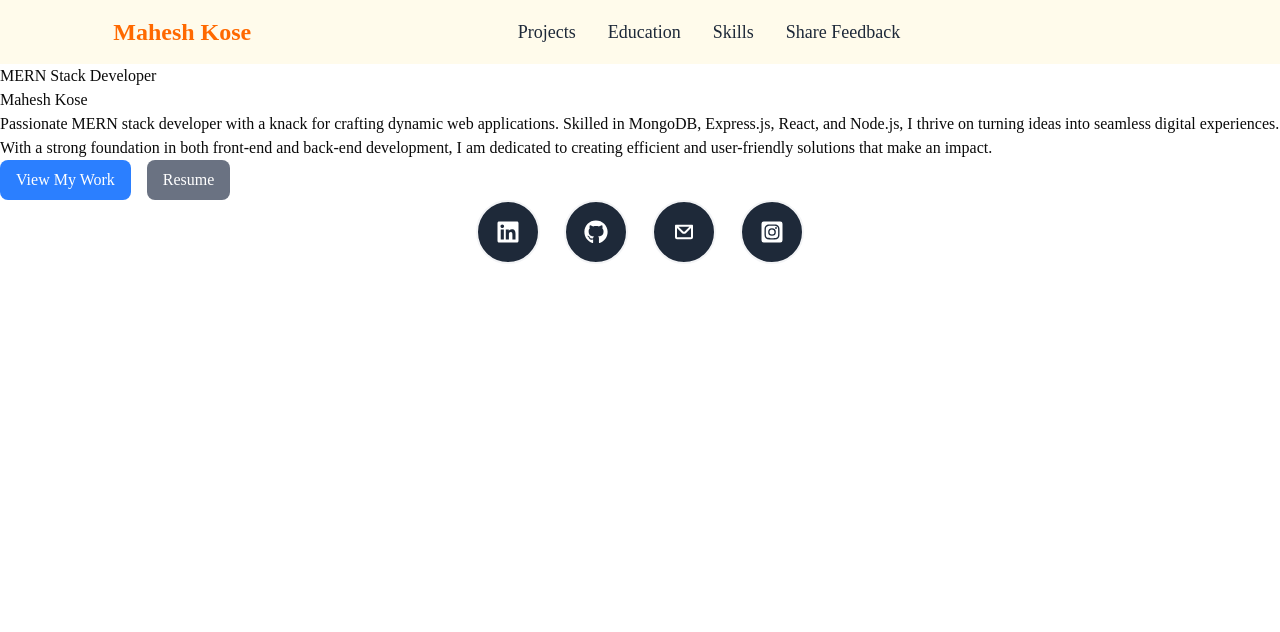
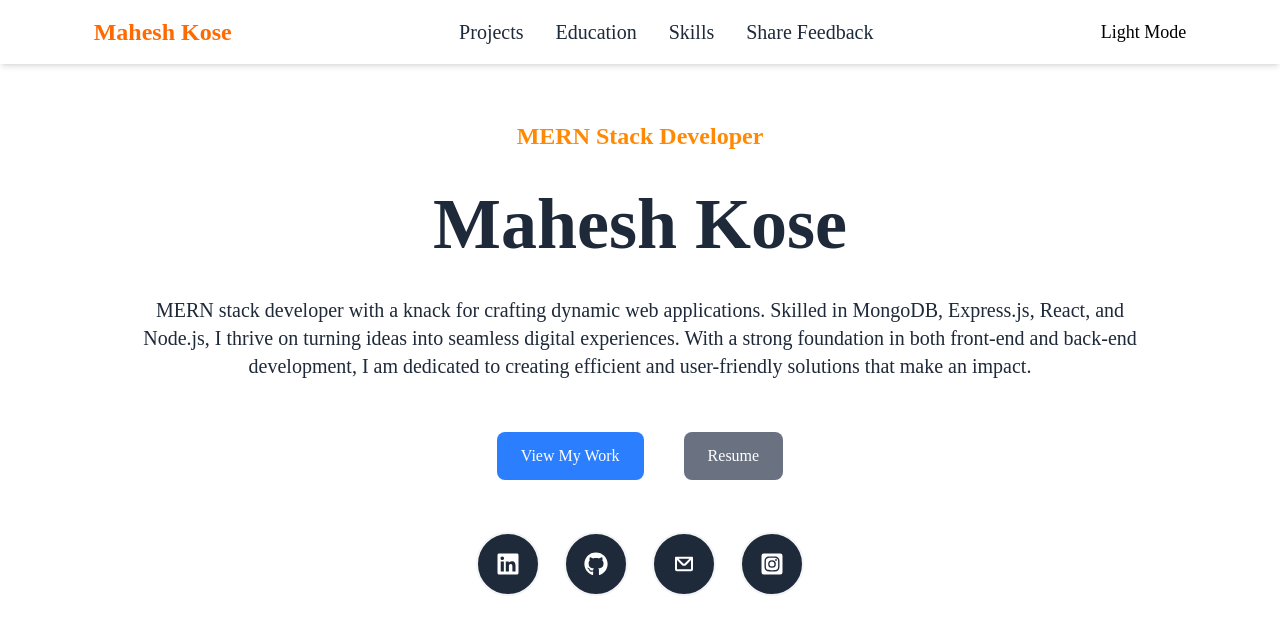
Before and after one commit to maheshkose/Personal-Portfolio-, a Next.js app: page /Pages/Home in a window 1280 px wide. Shown: the top 632 px of the page. Built offline with nearby package versions, Linux system fonts and the light colour scheme.

Commit message:
home page

```diff
--- a/app/Pages/Home/page.tsx
+++ b/app/Pages/Home/page.tsx
@@ -1,27 +1,52 @@
-import React from 'react'
+import React from "react";
 import { FaLinkedin } from "react-icons/fa";
 import { FaGithub } from "react-icons/fa";
 import { CgMail } from "react-icons/cg";
 import { FaInstagramSquare } from "react-icons/fa";
 const page = () => {
-    const socialLinksstyle = 'w-16 h-16 bg-gray-800 border-gray-100 border-2 rounded-full flex items-center justify-center text-white text-2xl hover:bg-gray-600 transition-colors duration-300 hover:border-gray-300 cursor-pointer dark:hover:bg-gray-200 dark:hover:text-gray-800 dark:hover:border-gray-300';
+  const socialLinksstyle =
+    "w-16 h-16 bg-gray-800 border-gray-100 border-2 rounded-full flex items-center justify-center text-white text-2xl hover:bg-gray-600 transition-colors duration-300 hover:border-gray-300 cursor-pointer dark:hover:bg-gray-200 dark:hover:text-gray-800 dark:hover:border-gray-300";
   return (
-    <div>
-        <h3>MERN Stack Developer</h3>
-        <h1>Mahesh Kose</h1>
-        <p>Passionate MERN stack developer with a knack for crafting dynamic web applications. Skilled in MongoDB, Express.js, React, and Node.js, I thrive on turning ideas into seamless digital experiences. With a strong foundation in both front-end and back-end development, I am dedicated to creating efficient and user-friendly solutions that make an impact.</p>
-        <div>
-            <button className='bg-blue-500 text-white px-4 py-2 rounded-md mr-4'>View My Work</button>
-            <button className='bg-gray-500 text-white px-4 py-2 rounded-md'>Resume</button>
+    <div className="w-full h-auto flex flex-col items-center justify-center gap-3 font-sans bg-white dark:bg-gray-900 text-gray-800 dark:text-gray-50 p-10 py-30">
+      <h3 className="text-orange-400 text-2xl font-bold ">
+        MERN Stack Developer
+      </h3>
+      <h1 className="text-gray-800 dark:text-gray-50 text-7xl font-bold my-6">
+        Mahesh Kose
+      </h1>
+      <p className="w-250 flex items-center justify-center text-xl text-base/60 text-center">
+        MERN stack developer with a knack for crafting dynamic web applications.
+        Skilled in MongoDB, Express.js, React, and Node.js, I thrive on turning
+        ideas into seamless digital experiences. With a strong foundation in
+        both front-end and back-end development, I am dedicated to creating
+        efficient and user-friendly solutions that make an impact.
+      </p>
+      <div className="flex items-center justify-center gap-6 p-10">
+        <button className="bg-blue-500 text-white px-6 py-3 rounded-md mr-4 cursor-pointer hover:scale-125 hover:bg-blue-600 transition-transform duration-300">
+          View My Work
+        </button>
+        <button className="bg-gray-500 text-white px-6 py-3 rounded-md cursor-pointer hover:scale-125 hover:bg-gray-600 transition-transform duration-300">
+          Resume
+        </button>
+      </div>
+      <div className="flex items-center justify-center gap-6 ">
+        <div className={socialLinksstyle}>
+          <FaLinkedin />
         </div>
-        <div className='flex items-center justify-center gap-6 '>
-            <div className={socialLinksstyle}><FaLinkedin /></div>
-            <div className={socialLinksstyle}><FaGithub /></div>
-            <div className={socialLinksstyle}><CgMail /></div>
-            <div className={socialLinksstyle}><FaInstagramSquare /></div>
+        <div className={socialLinksstyle}>
+          <FaGithub />
         </div>
+        <div className={socialLinksstyle}>
+          <CgMail />
+        </div>
+        <div className={socialLinksstyle}>
+          <FaInstagramSquare />
+        </div>
+      </div>
+
     </div>
-  )
-}
 
-export default page
+  );
+};
+
+export default page;
--- a/app/components/Navbar.tsx
+++ b/app/components/Navbar.tsx
@@ -1,13 +1,14 @@
 import Link from "next/link";
 import React from "react";
+import Changemode from "./myUi/Changemode";
 
 const Navbar = () => {
-    const linkStyle = "text-gray-800 dark:text-gray-200 hover:text-orange-500 transition-colors duration-300";
+    const linkStyle = "dark:text-gray-200 text-gray-800 hover:text-orange-500 transition-colors duration-300  dark:hover:text-orange-500 cursor-pointer font-medium text-xl";
   return (
-    <div className="w-full h-auto bg-amber-50 dark:bg-gray-900">
-      <nav className="w-full h-16 flex items-center justify-around gap-10 text-lg font-medium text-gray-800 dark:text-gray-200">
+    <div className="w-full h-auto bg-white dark:bg-gray-900 fixed top-0 left-0 z-50 shadow-md">
+      <nav className="w-full h-16 flex items-center justify-around gap-10 text-lg font-medium text-black dark:text-gray-200">
         <Link href="/Pages/Home">
-          <h1 className="font-bold text-2xl text-orange-500  hover:text-orange-200 transition-colors duration-300">Mahesh Kose</h1>
+          <h1 className="font-bold text-2xl text-orange-500  hover:text-orange-200 transition-colors duration-300 ">Mahesh Kose</h1>
         </Link>
         {/* <Link href="/Pages">Pages</Link> */}
         <div className="flex items-center justify-around gap-8">
@@ -17,9 +18,7 @@ const Navbar = () => {
           <Link className={linkStyle} href="/Pages/ShareFeedback">Share Feedback</Link>
         </div>
         <div>
-            <button>
-
-            </button>
+            <Changemode />
         </div>
       </nav>
     </div>
--- /dev/null
+++ b/app/components/myUi/Changemode.tsx
@@ -0,0 +1,26 @@
+'use client'
+import React, { useContext, useState } from 'react'
+
+const Changemode = () => {
+    const [theme, settheme] = useState('light')
+    const changeMode = () => {
+       const html = document.querySelector('html');
+        if (html) {
+            if (html.getAttribute('data-theme') === 'light') {
+                html.setAttribute('data-theme', 'dark');
+                settheme('dark');
+            } else {
+                html.setAttribute('data-theme', 'light');
+                settheme('light');
+            }
+    }
+}
+  return (
+    <button onClick={changeMode} className='btn btn-ghost btn-sm'>
+        {theme === 'light' ? 'Light Mode' : 'Dark Mode'}
+    </button>
+  )
+
+}
+
+export default Changemode
--- /dev/null
+++ b/app/context/AppContext.tsx
@@ -0,0 +1,12 @@
+'use client'
+import React, { createContext, useContext } from 'react'
+export interface AppContextType {
+    m: number;
+}
+
+const AppContext = createContext<AppContextType | null>(null);
+ export const AppconHook = ()=>{
+    return useContext(AppContext);
+}
+
+export default AppContext
--- /dev/null
+++ b/app/context/AppState.jsx
@@ -0,0 +1,15 @@
+'use client'
+import React from 'react'
+import AppContext from './AppContext'
+
+const AppState = ({
+  children,
+}
+
+) => {
+  return (
+    <AppContext.Provider value={{ m:10}}> {children}</AppContext.Provider>
+  )
+}
+
+export default AppState
--- a/app/globals.css
+++ b/app/globals.css
@@ -2,7 +2,10 @@
 @import "tw-animate-css";
 @import "shadcn/tailwind.css";
 
-@custom-variant dark (&:is(.dark *));
+/* @custom-variant dark (&:is(.dark *)); */
+
+/* @custom-variant dark (&:where(.dark, .dark *)); */
+@custom-variant dark (&:where([data-theme=dark], [data-theme=dark] *));
 
 @theme inline {
   --color-background: var(--background);
@@ -122,6 +125,7 @@
   }
   body {
     @apply bg-background text-foreground;
+    font-family:Arial, Helvetica, sans;
   }
   html {
     @apply font-sans;
--- a/app/layout.tsx
+++ b/app/layout.tsx
@@ -1,6 +1,7 @@
 import type { Metadata } from "next";
 import { Geist, Geist_Mono } from "next/font/google";
 import "./globals.css";
+import AppState from "./context/AppState";
 import Navbar from "./components/Navbar";
 
 const geistSans = Geist({
@@ -14,8 +15,8 @@ const geistMono = Geist_Mono({
 });
 
 export const metadata: Metadata = {
-  title: "Create Next App",
-  description: "Generated by create next app",
+  title: "Mahesh Kose",
+  description: "Personal portfolio of Mahesh Kose, a MERN stack developer.",
 };
 
 export default function RootLayout({
@@ -24,12 +25,14 @@ export default function RootLayout({
   children: React.ReactNode;
 }>) {
   return (
-    <html lang="en">
+    <html lang="en" data-theme="light">
       <body
-        className={`${geistSans.variable} ${geistMono.variable} antialiased`}
+        className={`${geistSans.variable} ${geistMono.variable} antialiased font-sans bg-background text-foreground`}
       >
-        <Navbar />
-        {children}
+        <AppState>
+          <Navbar />
+          {children}
+        </AppState>
       </body>
     </html>
   );
--- a/app/page.tsx
+++ b/app/page.tsx
@@ -1,9 +1,11 @@
 import Image from "next/image";
+import { AppconHook } from "./context/AppContext";
 
 export default function Home() {
+
   return (
    <div>
-      <h1 className="text-4xl font-bold text-center mt-10">Welcome to My Portfolio</h1>
+      <h1 className="text-4xl font-bold text-center mt-10">Welcome to My Portfolio </h1>
    </div>
   );
 }
```
